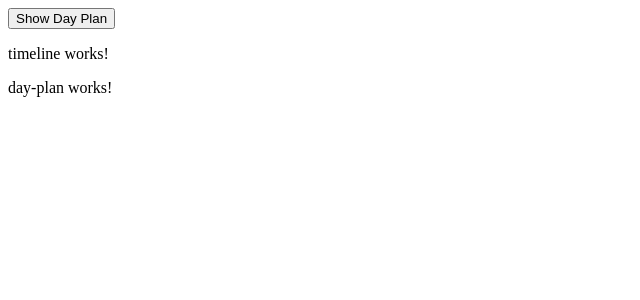
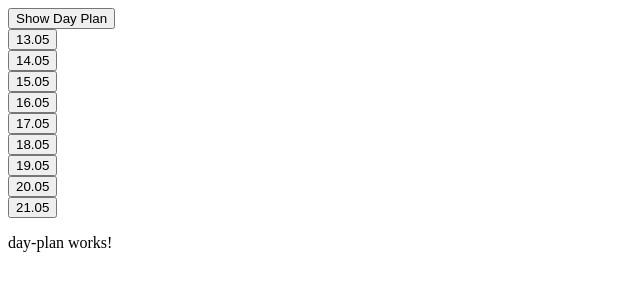
Before and after one commit to kiczelkoo/my-cookbook, an Angular app in the folder myCookbookWebApp/: page / in a window 1280 px wide. Shown: the top 300 px of the page, without its empty margins (0-640 px from the left). Built offline with nearby package versions, Linux system fonts and the light colour scheme.

Commit message:
calculate date range

```diff
--- /dev/null
+++ b/myCookbookWebApp/src/app/planner/planner-dialog/timeline/date-model.ts
@@ -0,0 +1,6 @@
+export type DateModel = {
+    date: Date,
+    longDate: string;
+    shortDate: string;
+    isSelected: boolean;
+}
--- a/myCookbookWebApp/src/app/planner/planner-dialog/timeline/timeline.component.html
+++ b/myCookbookWebApp/src/app/planner/planner-dialog/timeline/timeline.component.html
@@ -1 +1,3 @@
-<p>timeline works!</p>
+<div *ngFor="let date of displaydDates">
+    <button (click)="onSelectDate(date)">{{ date.shortDate }}</button>
+</div>
--- a/myCookbookWebApp/src/app/planner/planner-dialog/timeline/timeline.component.ts
+++ b/myCookbookWebApp/src/app/planner/planner-dialog/timeline/timeline.component.ts
@@ -1,5 +1,6 @@
 import { Component, OnInit } from '@angular/core';
 import { formatDate } from '@angular/common';
+import { DateModel } from './date-model';
 
 @Component({
   selector: 'mc-app-timeline',
@@ -8,19 +9,38 @@ import { formatDate } from '@angular/common';
 })
 export class TimelineComponent implements OnInit {
 
-  selectedDate: string;
-
-  displaydDates: string[]
+  displaydDates: DateModel[] = [];
 
   constructor() { }
 
   ngOnInit(): void {
     const now = new Date();
-    this.selectedDate = formatDate(now, 'yyyy-MM-dd', 'en');
-    console.log(formatDate(now, 'yyyy-MM-dd', 'en'));
-
+    this.generateDateRanges(now);
   }
 
+  onSelectDate(newSelectedDate: DateModel) {
+    console.log(newSelectedDate);
+    this.displaydDates = [];
+    this.generateDateRanges(newSelectedDate.date);
+  }
 
+  private generateDateRanges(selected: Date) {
+    const dateRangeShift: number = 4;
 
+    const from = new Date(selected);
+    from.setDate(selected.getDate() - dateRangeShift)
+
+    const to = new Date(selected);
+    to.setDate(selected.getDate() + dateRangeShift)
+
+    while (from <= to) {
+      this.displaydDates.push({
+        date: new Date(from),
+        longDate: formatDate(from, 'yyyy-MM-dd', 'en'),
+        shortDate: formatDate(from, 'dd.MM', 'en'),
+        isSelected: formatDate(from, 'yyyy-MM-dd', 'en') === formatDate(selected, 'yyyy-MM-dd', 'en')
+      });
+      from.setDate(from.getDate() + 1);
+    }
+  }
 }
```
